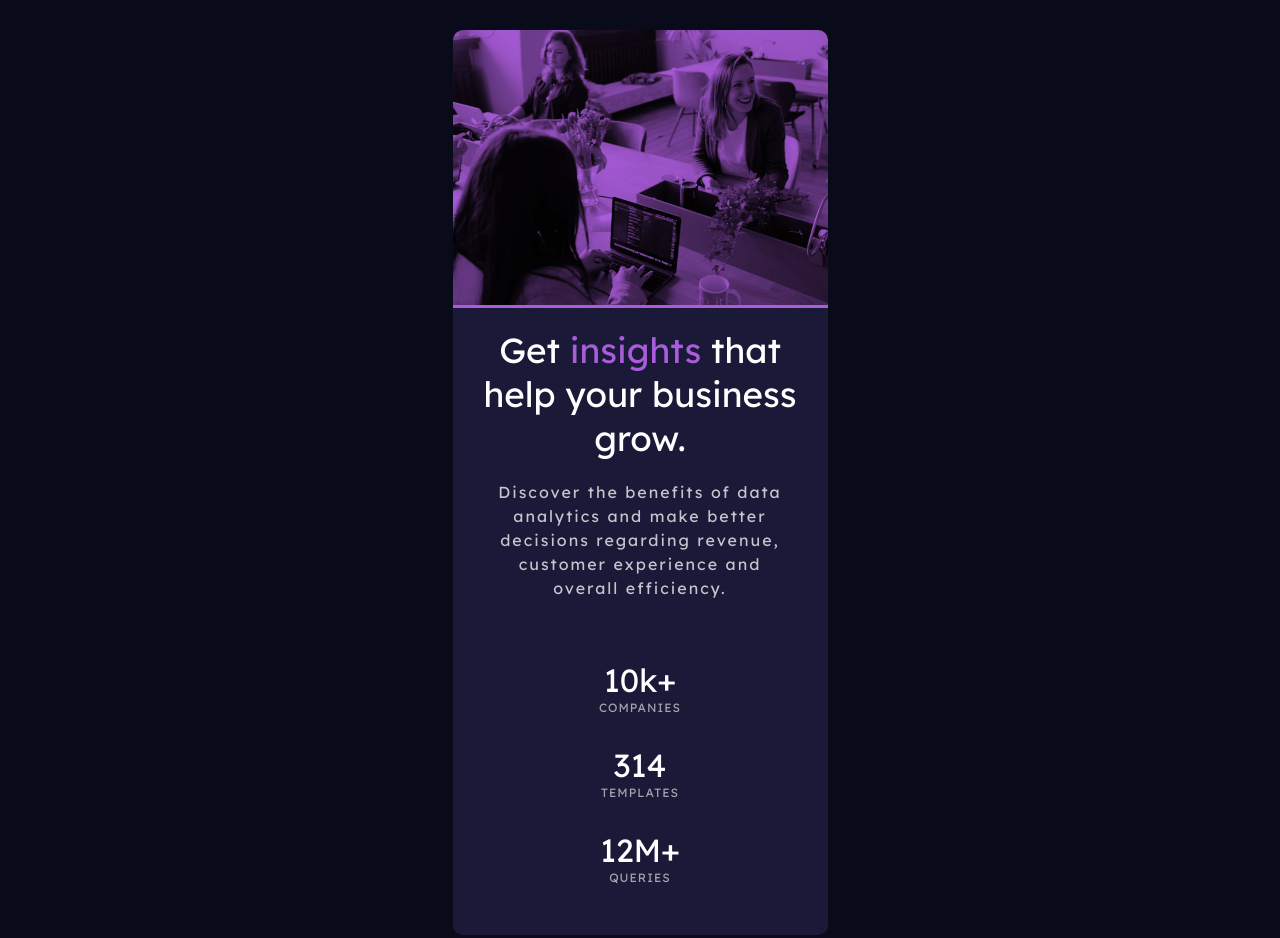
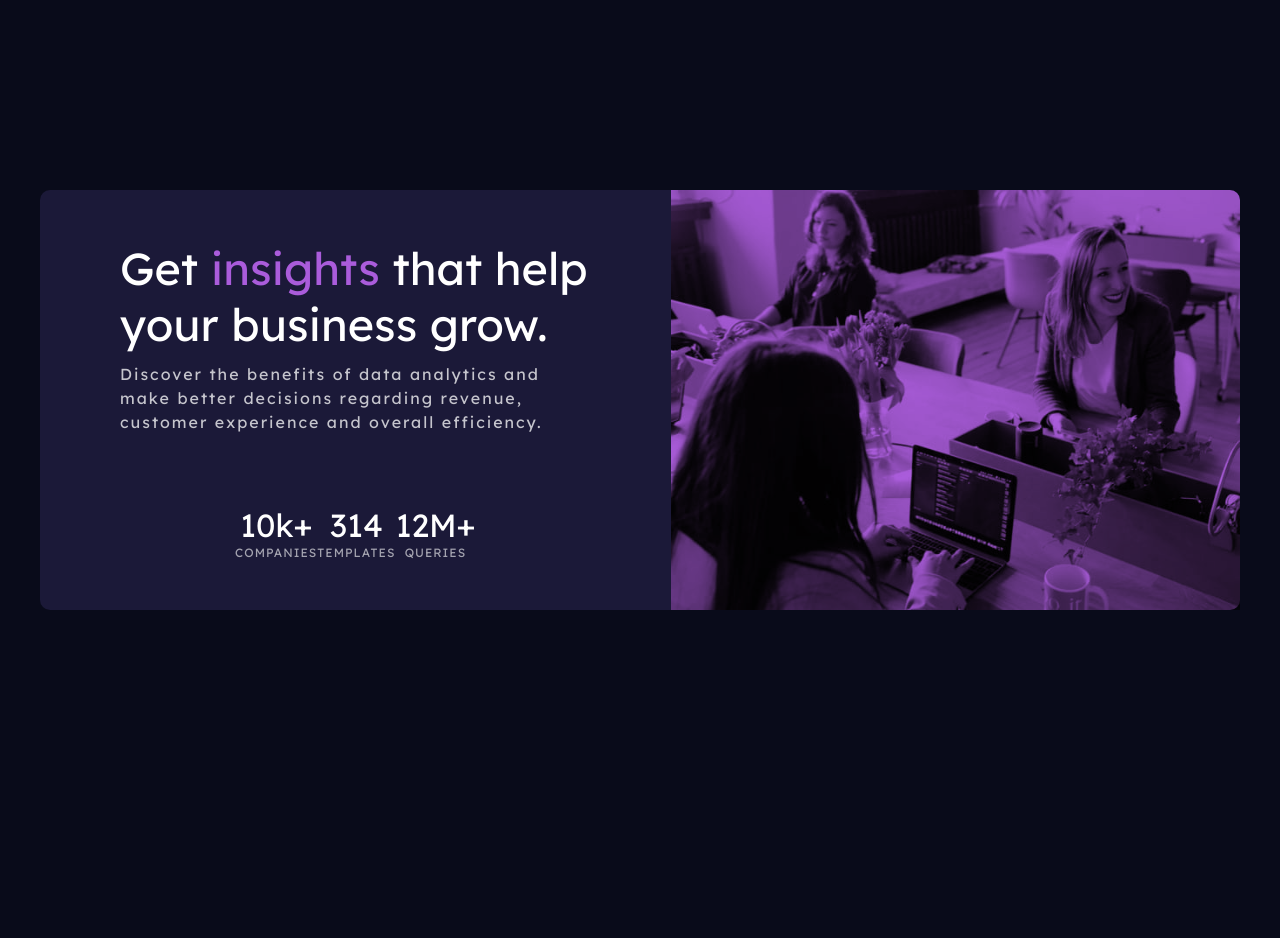
Before and after one commit to jchapar/stats_card_component, a plain HTML site: page index.html in a window 1280 px wide. After the commit the page ends 800 px from the top, so only its background shows below. Drawn offline with Linux system fonts and the light colour scheme.

```diff
--- a/style.css
+++ b/style.css
@@ -32,6 +32,7 @@
 .container {
   max-width: 375px;
   margin: 0 auto;
+  padding: 4rem;
 }
 
 .card {
@@ -44,6 +45,7 @@
   background-color: var(--violet-color);
   border-top-left-radius: 10px;
   border-top-right-radius: 10px;
+  grid-area: img;
 }
 
 .image-wrapper img {
@@ -56,6 +58,7 @@
 .text-wrapper {
   padding: 2rem 3rem;
   margin-bottom: 2rem;
+  grid-area: text;
 }
 
 .text-wrapper h1 {
@@ -81,6 +84,7 @@
 
 .stats-wrapper {
   padding: 2rem 3rem;
+  grid-area: stats;
 }
 
 .stats-wrapper .stat {
@@ -100,3 +104,69 @@
   font-size: 1.2rem;
   letter-spacing: 1px;
 }
+
+@media (min-width: 1000px) {
+  .container {
+    max-width: 1440px;
+    height: 100vh;
+    display: flex;
+    justify-content: center;
+    align-items: center;
+  }
+
+  .card {
+    display: grid;
+    grid-template-areas:
+      "text img img"
+      "stats img img";
+  }
+
+  .image-wrapper {
+    border-top-right-radius: 10px;
+    border-top-left-radius: 0;
+    border-bottom-right-radius: 10px;
+  }
+
+  .text-wrapper {
+    padding: 3rem 8rem;
+    margin: 2rem auto;
+  }
+
+  .text-wrapper h1 {
+    font-size: 4.5rem;
+    color: var(--white-color);
+    text-align: left;
+    font-weight: lighter;
+    margin-bottom: 1rem;
+  }
+
+  .text-wrapper p {
+    text-align: left;
+    max-width: 90%;
+  }
+
+  .stats-wrapper {
+    padding: 0;
+    margin: 0 auto;
+    grid-area: stats;
+    /* max-width: 70%; */
+    display: flex;
+    align-items: flex-start;
+    justify-content: start;
+  }
+
+  .stats-wrapper .stat {
+    text-align: center;
+    margin-bottom: 3rem;
+  }
+
+  .stats-wrapper .stat h2 {
+    font-size: 3.2rem;
+    font-weight: lighter;
+  }
+
+  .stats-wrapper .stat p {
+    font-size: 1.2rem;
+    letter-spacing: 1px;
+  }
+}
```
